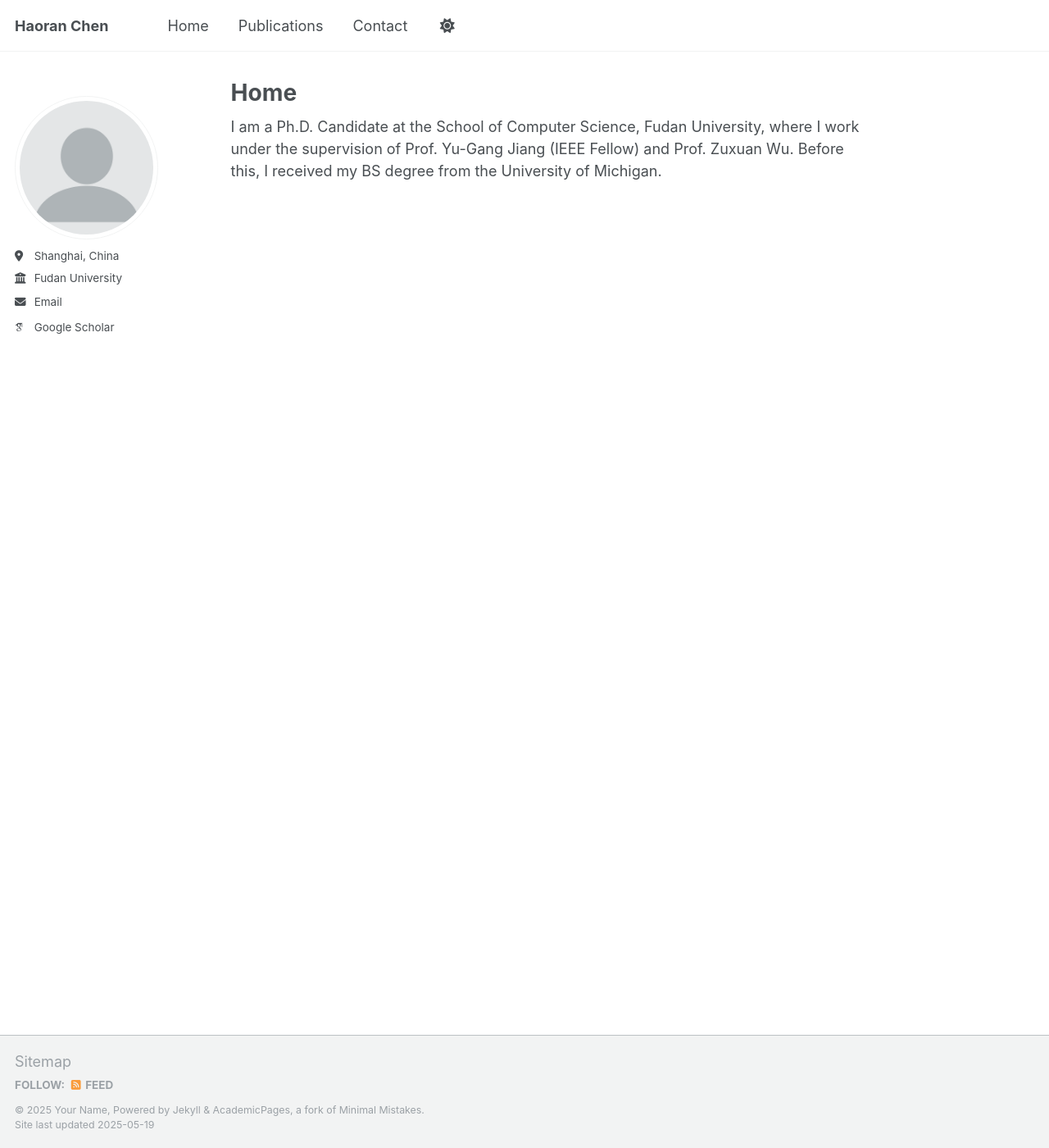
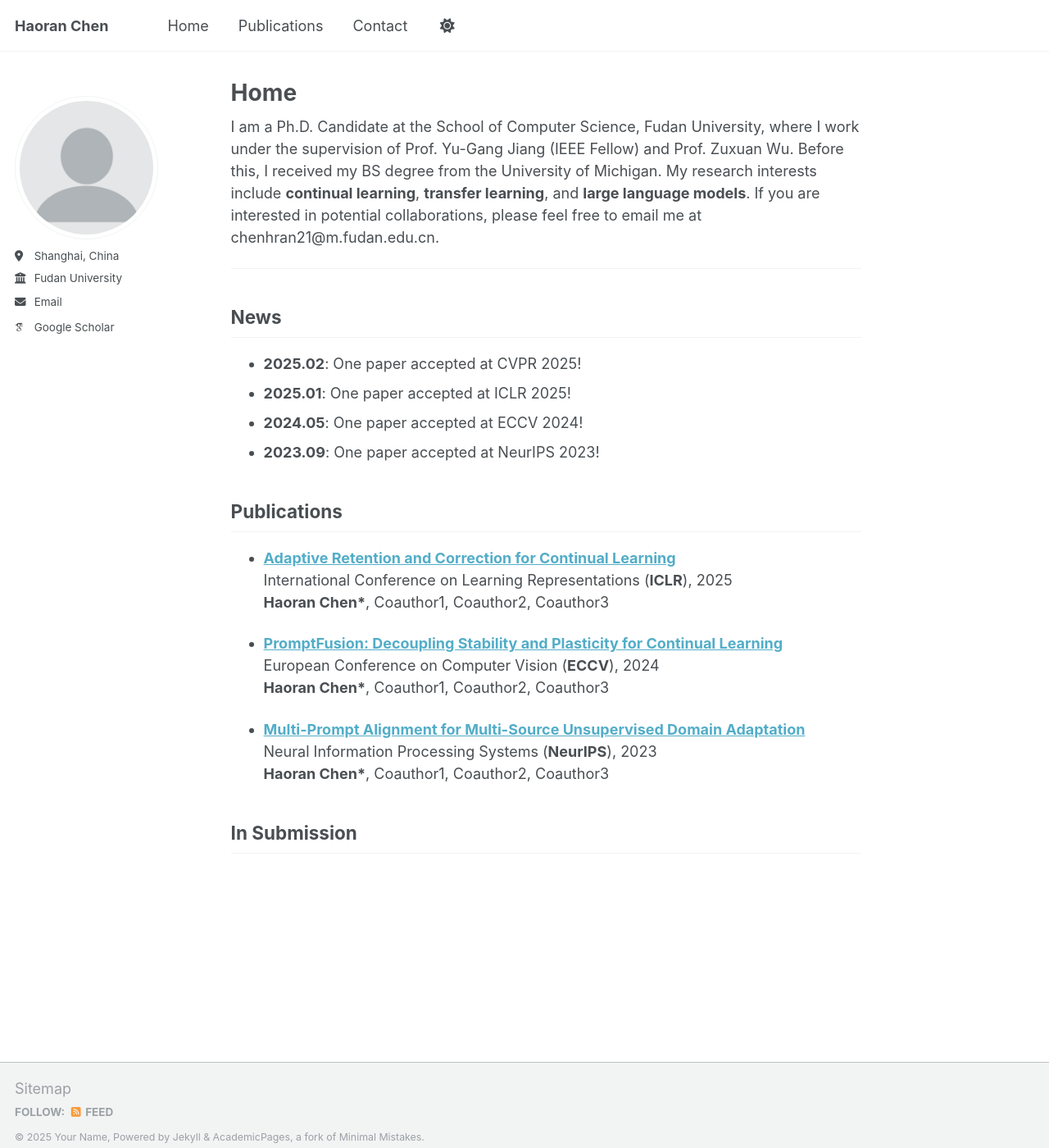
Before and after one commit to HaoranChen/haoranchen.github.io, a Jekyll site: the page built from _pages/about.md, in a window 1280 px wide and 1400 px high. Shown: the whole window at 82% size. Built offline with Jekyll 4.4.1, drawn with Linux system fonts in a browser that asks for light colours; some web fonts are replaced.

Commit message:
Update about.md

```diff
--- a/_pages/about.md
+++ b/_pages/about.md
@@ -7,4 +7,31 @@ redirect_from:
   - /about.html
 ---
 
-I am a Ph.D. Candidate at the School of Computer Science, Fudan University, where I work under the supervision of Prof. Yu-Gang Jiang (IEEE Fellow) and Prof. Zuxuan Wu. Before this, I received my BS degree from the University of Michigan.
+I am a Ph.D. Candidate at the School of Computer Science, Fudan University, where I work under the supervision of Prof. Yu-Gang Jiang (IEEE Fellow) and Prof. Zuxuan Wu. Before this, I received my BS degree from the University of Michigan. My research interests include **continual learning**, **transfer learning**, and **large language models**. If you are interested in potential collaborations, please feel free to email me at chenhran21@m.fudan.edu.cn.
+
+---
+
+## News
+
+- **2025.02**: One paper accepted at CVPR 2025!
+- **2025.01**: One paper accepted at ICLR 2025!
+- **2024.05**: One paper accepted at ECCV 2024!
+- **2023.09**: One paper accepted at NeurIPS 2023!
+
+
+## Publications
+
+- [**Adaptive Retention and Correction for Continual Learning**](https://arxiv.org/abs/2405.14318v4)
+  International Conference on Learning Representations (**ICLR**), 2025
+  **Haoran Chen\***, Coauthor1, Coauthor2, Coauthor3
+
+- [**PromptFusion: Decoupling Stability and Plasticity for Continual Learning**](https://arxiv.org/abs/2303.07223)
+  European Conference on Computer Vision (**ECCV**), 2024
+  **Haoran Chen\***, Coauthor1, Coauthor2, Coauthor3
+
+- [**Multi-Prompt Alignment for Multi-Source Unsupervised Domain Adaptation**](https://arxiv.org/abs/2209.15210)
+  Neural Information Processing Systems (**NeurIPS**), 2023
+  **Haoran Chen\***, Coauthor1, Coauthor2, Coauthor3
+
+
+## In Submission
```
